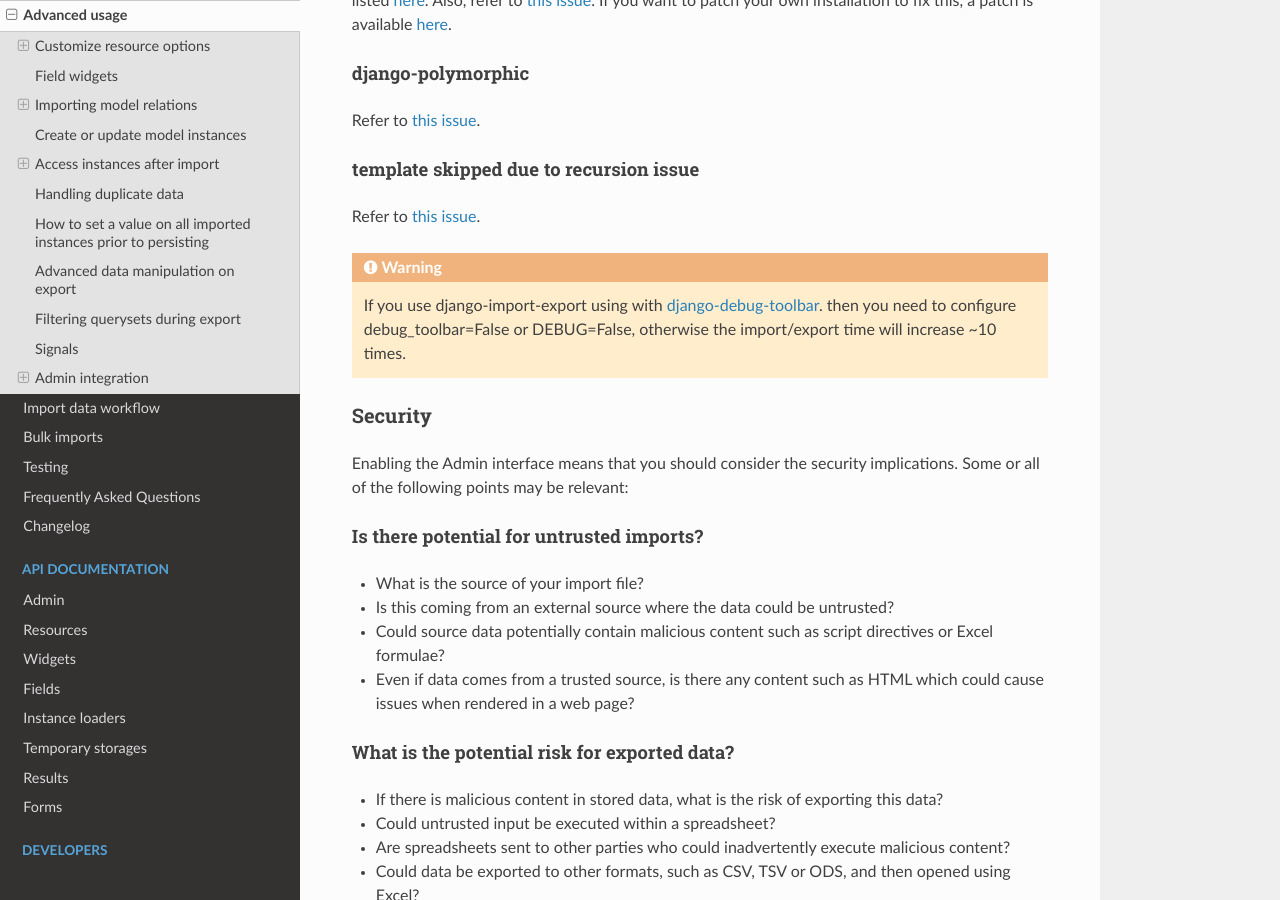
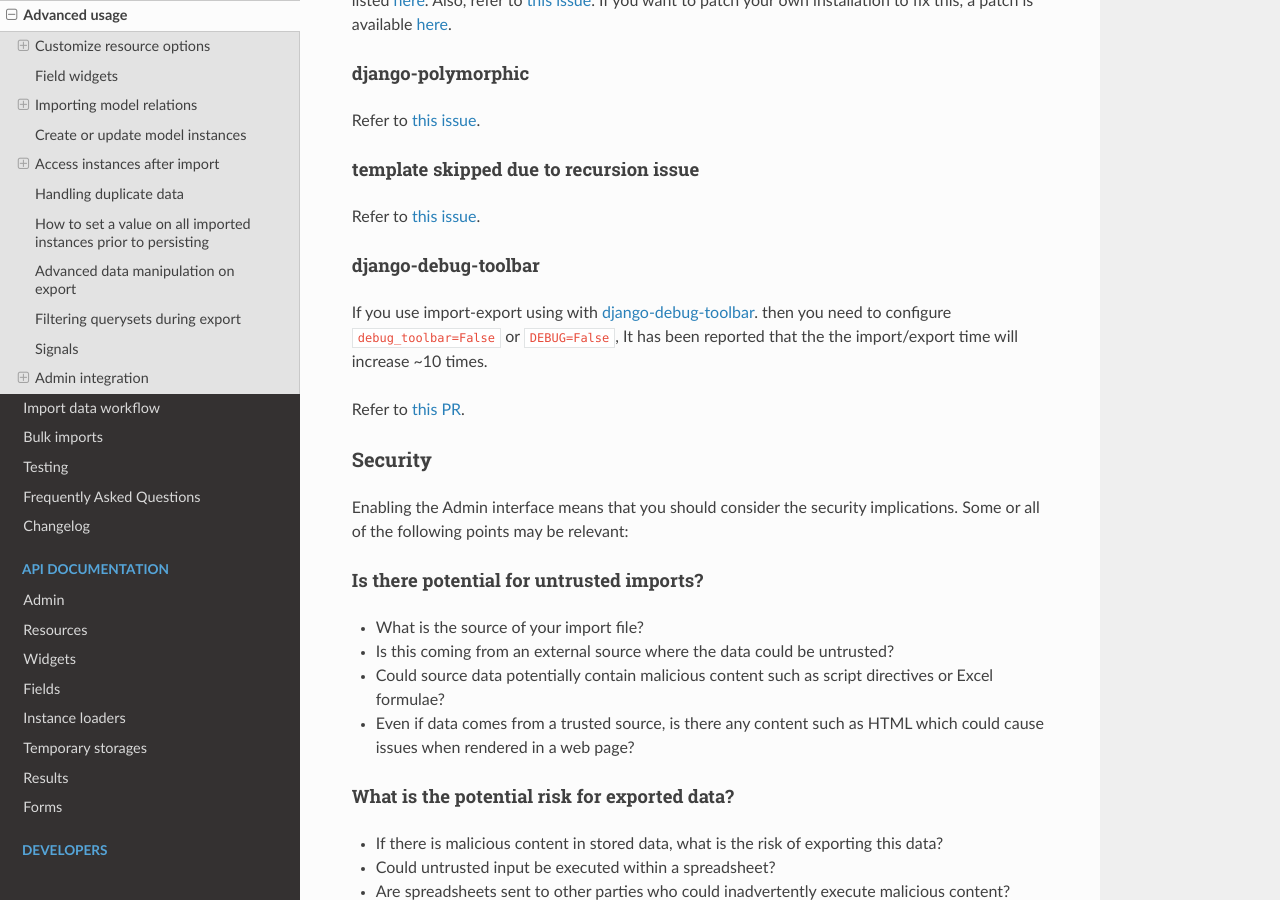
Before and after one commit to django-import-export/django-import-export, a Sphinx documentation site: the page built from docs/advanced_usage.rst, in a window 1280 px wide and 900 px high, scrolled down 20668 px. Built offline with Sphinx 7.4.7 and the Read the Docs theme 2.0.0, drawn with Linux system fonts in a browser that asks for light colours; pages that are not in the unit, such as notebooks, are missing from menus.

Commit message:
Update advanced_usage.rst
Reformatted for consistency with existing style

```diff
--- a/docs/advanced_usage.rst
+++ b/docs/advanced_usage.rst
@@ -907,12 +907,16 @@
 
 Refer to `this issue <https://github.com/django-import-export/django-import-export/issues/1514#issuecomment-1344200867>`_.
 
+django-debug-toolbar
+^^^^^^^^^^^^^^^^^^^^
+
+If you use import-export using with `django-debug-toolbar <https://pypi.org/project/django-debug-toolbar>`_.
+then you need to configure ``debug_toolbar=False`` or ``DEBUG=False``,
+It has been reported that the the import/export time will increase ~10 times.
+
+Refer to `this PR <https://github.com/django-import-export/django-import-export/issues/1656>`_.
+
 .. _admin_security:
-
-.. warning::
-    If you use django-import-export using with `django-debug-toolbar <https://pypi.org/project/django-debug-toolbar>`_.
-    then you need to configure debug_toolbar=False or DEBUG=False,
-    otherwise the import/export time will increase ~10 times.
 
 Security
 --------
```
